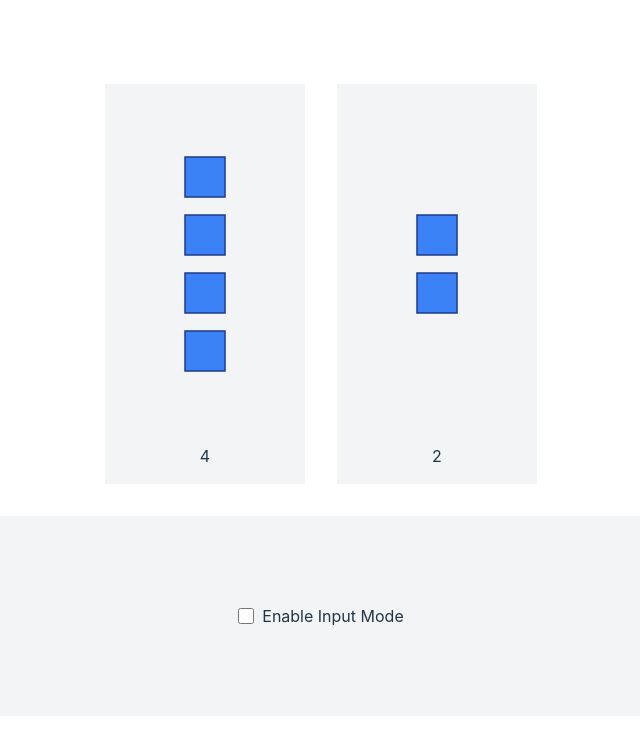
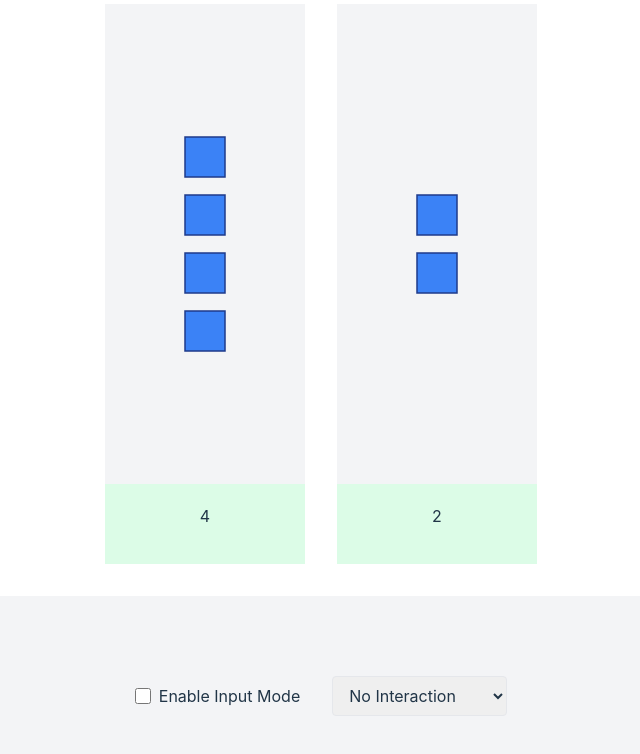
Before and after one commit to nlbdotdev/synthesis-widget, a React (Vite) app: page / in a window 1280 px wide. Shown: the top 754 px of the page, without its empty margins (319-959 px from the left). Built offline with nearby package versions, Linux system fonts and the light colour scheme.

Commit message:
Click stacks to add/remove

```diff
--- a/src/components/Stack.tsx
+++ b/src/components/Stack.tsx
@@ -2,6 +2,12 @@ import { InteractionMode } from './Widget'
 
 interface BlocksProps {
   count: number
+}
+
+interface BlocksContainerProps {
+  count: number
+  setCount: (count: number) => void
+  interactionMode: InteractionMode
 }
 
 interface StackProps {
@@ -47,13 +53,45 @@ const Blocks = ({ count }: BlocksProps) => {
   )
 }
 
+// Blocks Container Component
+const BlocksContainer = ({
+  count,
+  setCount,
+  interactionMode,
+}: BlocksContainerProps) => {
+  const handleClick = () => {
+    if (interactionMode === 'addRemove') {
+      setCount(Math.min(10, count + 1))
+    }
+  }
+
+  const handleContextMenu = (e: React.MouseEvent) => {
+    e.preventDefault()
+    if (interactionMode === 'addRemove') {
+      setCount(Math.max(0, count - 1))
+    }
+  }
+
+  return (
+    <div
+      className={`flex-grow flex items-center justify-center w-full ${
+        interactionMode === 'addRemove' ? 'cursor-pointer' : ''
+      }`}
+      onClick={handleClick}
+      onContextMenu={handleContextMenu}
+    >
+      <Blocks count={count} />
+    </div>
+  )
+}
+
 // Count Input Component
 const CountInput = ({ count, setCount }: CountInputProps) => {
   return (
-    <div className="flex items-center space-x-2 mb-4">
+    <div className="flex items-center space-x-2 mb-4 select-none">
       <button
         onClick={() => setCount(Math.max(0, count - 1))}
-        className="w-8 h-8 flex items-center justify-center bg-blue-500 text-white rounded hover:bg-blue-600 focus:outline-none"
+        className="w-8 h-8 flex items-center justify-center bg-blue-500 text-white rounded hover:bg-blue-600 focus:outline-none select-none"
       >
         -
       </button>
@@ -63,11 +101,11 @@ const CountInput = ({ count, setCount }: CountInputProps) => {
         onChange={(e) =>
           setCount(Math.min(10, Math.max(0, parseInt(e.target.value) || 0)))
         }
-        className="w-16 px-2 py-1 border rounded text-center [appearance:textfield] [&::-webkit-outer-spin-button]:appearance-none [&::-webkit-inner-spin-button]:appearance-none"
+        className="w-16 px-2 py-1 border rounded text-center [appearance:textfield] [&::-webkit-outer-spin-button]:appearance-none [&::-webkit-inner-spin-button]:appearance-none select-none"
       />
       <button
         onClick={() => setCount(Math.min(10, count + 1))}
-        className="w-8 h-8 flex items-center justify-center bg-blue-500 text-white rounded hover:bg-blue-600 focus:outline-none"
+        className="w-8 h-8 flex items-center justify-center bg-blue-500 text-white rounded hover:bg-blue-600 focus:outline-none select-none"
       >
         +
       </button>
@@ -83,15 +121,19 @@ const Stack = ({
   interactionMode,
 }: StackProps) => {
   return (
-    <div className="flex flex-col justify-center items-center bg-gray-100 min-h-[50vh] min-w-[200px]">
-      <div className="flex-grow flex items-center">
-        <Blocks count={count} />
+    <div className="flex flex-col justify-center items-center bg-gray-100 min-h-[70vh] min-w-[200px]">
+      <BlocksContainer
+        count={count}
+        setCount={setCount}
+        interactionMode={interactionMode}
+      />
+      <div className="flex items-center justify-center h-[10vh] bg-green-100 w-full">
+        {isInput ? (
+          <CountInput count={count} setCount={setCount} />
+        ) : (
+          <div className="mb-4">{count}</div>
+        )}
       </div>
-      {isInput ? (
-        <CountInput count={count} setCount={setCount} />
-      ) : (
-        <div className="mb-4">{count}</div>
-      )}
     </div>
   )
 }
--- a/src/components/Widget.tsx
+++ b/src/components/Widget.tsx
@@ -16,6 +16,19 @@ const Widget = () => {
           />
           <span>Enable Input Mode</span>
         </label>
+        <div className="flex items-center space-x-4">
+          <select
+            value={interactionMode}
+            onChange={(e) =>
+              setInteractionMode(e.target.value as InteractionMode)
+            }
+            className="px-3 py-2 border rounded focus:outline-none focus:ring-2 focus:ring-blue-500"
+          >
+            <option value="none">No Interaction</option>
+            <option value="addRemove">Add/Remove</option>
+            <option value="drawCompare">Draw & Compare</option>
+          </select>
+        </div>
       </div>
     )
   }
```
